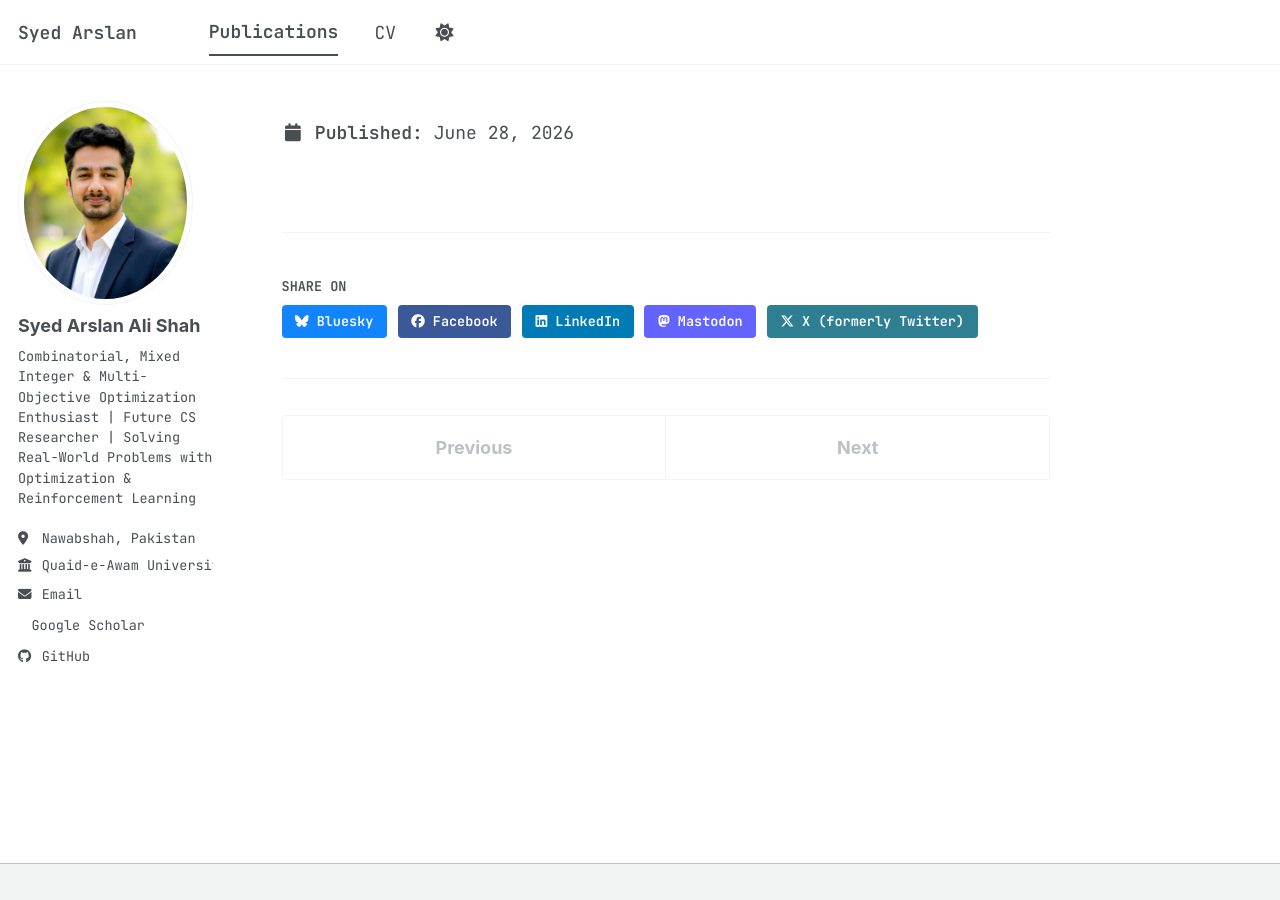
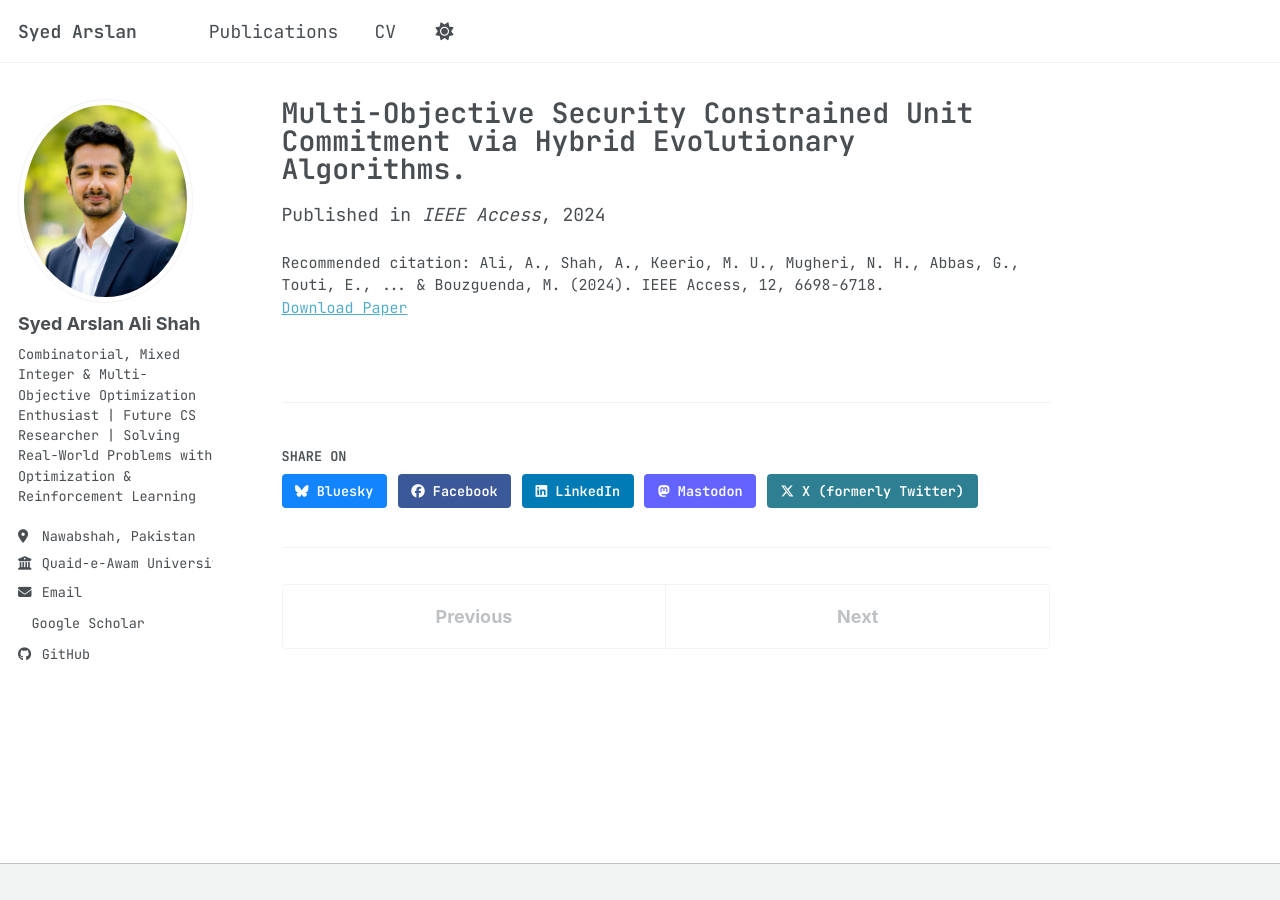
Before and after one commit to syedarslann/syedarslann.github.io, a Jekyll site: the page built from _publications/2009-10-01-paper-title-number-1.md, in a window 1280 px wide. Built offline with Jekyll 4.4.1, drawn with Linux system fonts in a browser that asks for light colours; a style sheet for code colours, icons or effects is not loaded.

Commit message:
Update 2009-10-01-paper-title-number-1.md

```diff
--- a/_publications/2009-10-01-paper-title-number-1.md
+++ b/_publications/2009-10-01-paper-title-number-1.md
@@ -6,5 +6,5 @@ permalink: /publication/2009-10-01-paper-title-number-1
 date: 2024-01-09
 venue: 'IEEE Access'
 paperurl: 'https://ieeexplore.ieee.org/document/10385080'
-citation: 'Ali, A., Shah, A., Keerio, M. U., Mugheri, N. H., Abbas, G., Touti, E., ... & Bouzguenda, M. (2024). IEEE Access, 12, 6698-6718.
+citation: 'Ali, A., Shah, A., Keerio, M. U., Mugheri, N. H., Abbas, G., Touti, E., ... & Bouzguenda, M. (2024). IEEE Access, 12, 6698-6718.'
 ---
```
